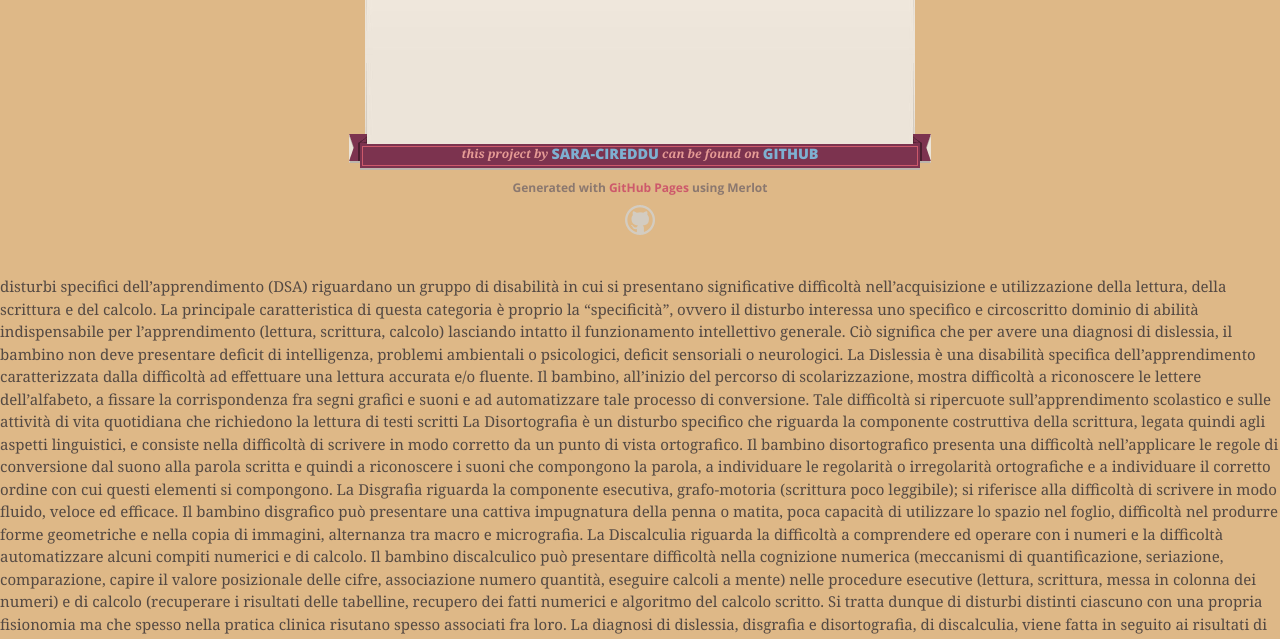
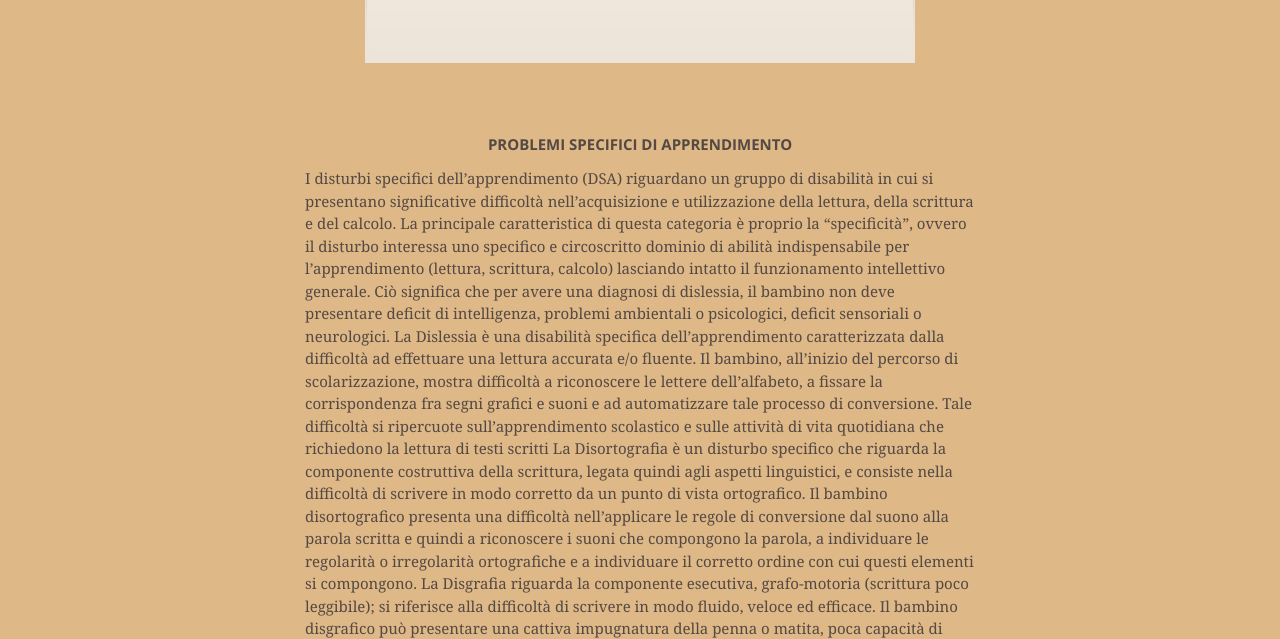
Before and after one commit to Sara-Cireddu/problemi-apprendimento, a plain HTML site: page index.html in a window 1280 px wide. Shown: the part 300-939 px from the top of the page. Drawn offline with nearby package versions, Linux system fonts and the light colour scheme.

Commit message:
Update index.html

```diff
--- a/index.html
+++ b/index.html
@@ -64,21 +64,14 @@
 
         </h1>
       </section>
-
-      <footer>
-        <span class="ribbon-outer">
-          <span class="ribbon-inner">
-            <p>this project by <a href="https://github.com/Sara-Cireddu">Sara-Cireddu</a> can be found on <a href="https://github.com/Sara-Cireddu/problemi-apprendimento">GitHub</a></p>
-          </span>
-          <span class="left-tail"></span>
-          <span class="right-tail"></span>
-        </span>
-        <p>Generated with <a href="http://pages.github.com">GitHub Pages</a> using Merlot</p>
-        <span class="octocat"></span>
-      </footer>
-
-    </div>
-    <p> disturbi specifici dell’apprendimento (DSA) riguardano un gruppo di disabilità in cui si presentano significative difficoltà nell’acquisizione e utilizzazione della lettura, della scrittura e del calcolo.
+      <h2>
+  <b>
+    <center style=color:"black;">
+      PROBLEMI SPECIFICI DI APPRENDIMENTO
+    </center>
+  </b>
+      </h2>
+      <p>    I disturbi specifici dell’apprendimento (DSA) riguardano un gruppo di disabilità in cui si presentano significative difficoltà nell’acquisizione e utilizzazione della lettura, della scrittura e del calcolo.
 
 La principale caratteristica di questa categoria è proprio la “specificità”, ovvero il disturbo interessa uno specifico e circoscritto dominio di abilità indispensabile per l’apprendimento (lettura, scrittura, calcolo) lasciando intatto il funzionamento intellettivo generale. Ciò significa che per avere una diagnosi di dislessia, il bambino non deve presentare deficit di intelligenza, problemi ambientali o psicologici, deficit sensoriali o neurologici.
 
@@ -101,5 +94,20 @@ Tra le cause sono state principalmente indagati i fattori genetici e quelli acqu
 L’esperienza clinica e i dati riportati da numerose ricerche suggeriscono che i disturbi specifici dell’apprendimento altre che tra loro si presentano frequentemente associati a disturbi emotivi e comportamentali. La comorbilità fra i disturbi specifici dell’apprendimento e disturbi di tipo internalizzanti o esternalizzanti è, secondo i dati presenti in letteratura, tra il 25-50%. Le categorie diagnostiche maggiormente riscontrate riguardano il deficit di attenzione e iperattività; il disturbo oppositivo-provocatorio; i disturbi della condotta; il disturbo depressivo; i disturbi di ansia. L’evoluzione è condizionata da vari fattori quali: la gravità del disturbo specifico, le associazioni tra difficoltà di scrittura, lettura e calcolo, il livello cognitivo e metacognitivo, la presenza di un disturbo psichiatrico, il tipo di compromissioni neuropsicologiche, la precocità e adeguatezza degli interventi e le risposte ambientali.</p>
 
 
+      <footer>
+        <span class="ribbon-outer">
+          <span class="ribbon-inner">
+            <p>this project by <a href="https://github.com/Sara-Cireddu">Sara-Cireddu</a> can be found on <a href="https://github.com/Sara-Cireddu/problemi-apprendimento">GitHub</a></p>
+          </span>
+          <span class="left-tail"></span>
+          <span class="right-tail"></span>
+        </span>
+        <p>Generated with <a href="http://pages.github.com">GitHub Pages</a> using Merlot</p>
+        <span class="octocat"></span>
+      </footer>
+
+    </div>
+
+
   </body>
 </html>
```
